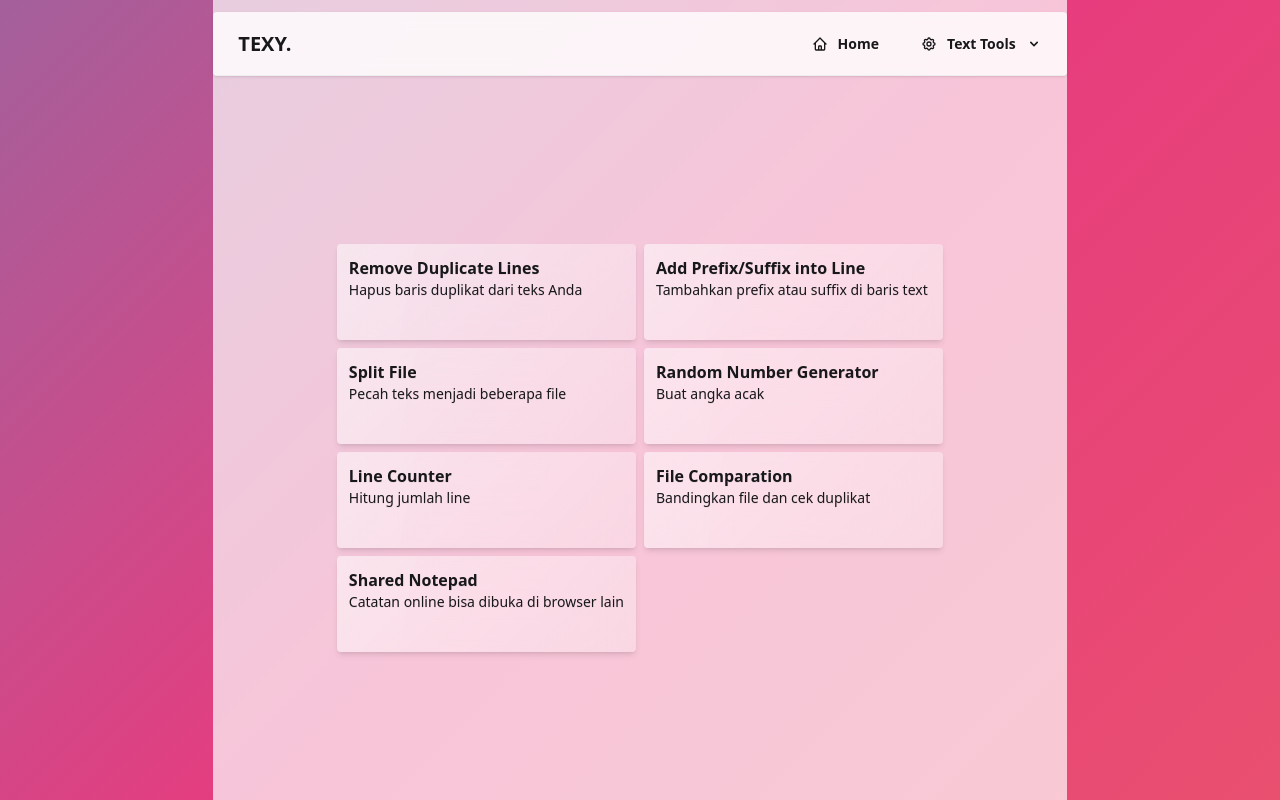
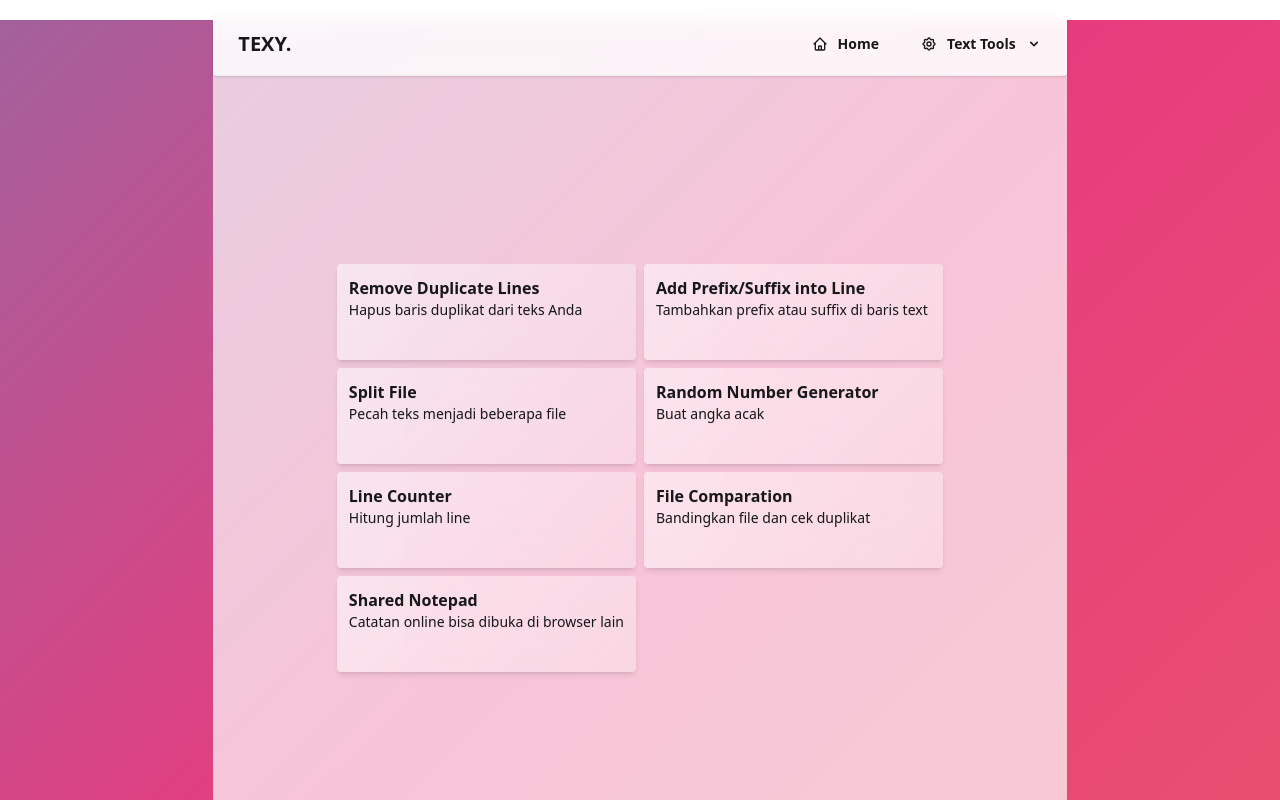
Before and after one commit to occaza/ttx, a SvelteKit app: page / in a window 1280 px wide. Shown: the top 800 px of the page. Built offline with nearby package versions, Linux system fonts and the light colour scheme.

Commit message:
fix layout

```diff
--- a/src/routes/+layout.svelte
+++ b/src/routes/+layout.svelte
@@ -14,7 +14,7 @@
 <div class="animated-gradient">
 	<div class="mx-2 max-w-full md:mx-auto md:max-w-8/12">
 		<Nav />
-		<main class="h-dvh place-content-center pt-24 md:bg-white/70">
+		<main class="my-5 mb-5 min-h-dvh place-content-center pt-24 md:bg-white/70">
 			{@render children?.()}
 		</main>
 		<Footer />
```
